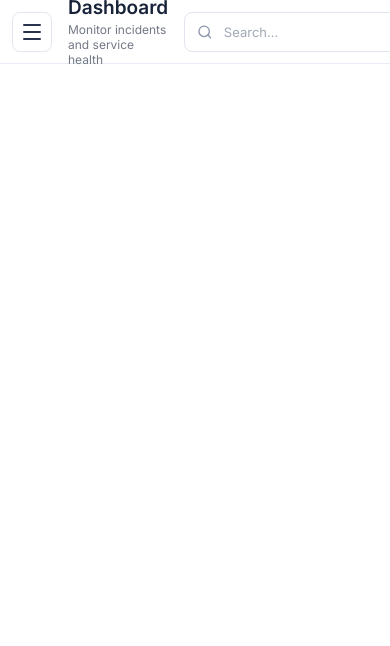
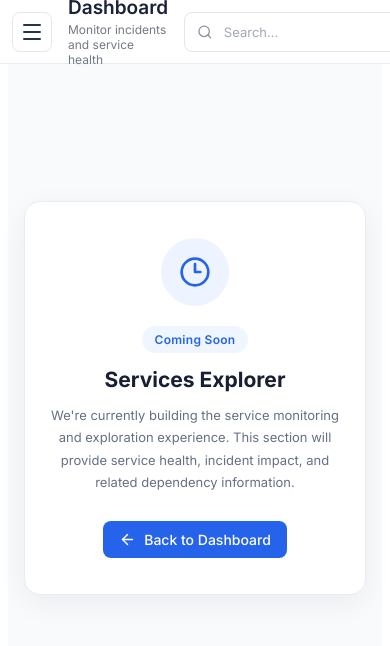
Before and after one commit to NaniGudivaka/incident-explorer, a React (Vite) app: page /services in a window 390 px wide. Shown: the top 646 px of the page. Built offline with nearby package versions, Linux system fonts and the light colour scheme; no server answers.

Commit message:
Adding new updates

```diff
--- a/src/App.jsx
+++ b/src/App.jsx
@@ -9,6 +9,8 @@ import SideBar from "./components/layout/SideBar";
 import Dashboard from "./components/dashboard/Dashboard";
 // import Skeleton from "./components/dashboard/common/Skeleton";
 import Incidents from "./pages/Incidents";
+
+import ComingSoon from "./components/dashboard/common/ComingSoon";
 
 function App() {
 
@@ -60,6 +62,76 @@ function App() {
           <Route path="/" element={<Dashboard />} />
           <Route path="/incidents" element={< Incidents />} />
 
+          <Route
+            path="/services"
+            element={
+              <ComingSoon
+                title="Services Explorer"
+                description="We're currently building the service monitoring and exploration experience. This section will provide service health, incident impact, and related dependency information."
+              />
+            }
+          />
+
+          <Route
+            path="/dependencies"
+            element={
+              <ComingSoon
+                title="Dependency Explorer"
+                description="This section will provide an interactive view of service dependencies and help trace how incidents can propagate across connected services."
+              />
+            }
+          />
+
+          <Route
+            path="/teams"
+            element={
+              <ComingSoon
+                title="Teams"
+                description="Team ownership and incident responsibility information will be available here."
+              />
+            }
+          />
+
+          <Route
+            path="/deployments"
+            element={
+              <ComingSoon
+                title="Deployments"
+                description="Deployment history and its relationship with incidents will be available here."
+              />
+            }
+          />
+
+          <Route
+            path="/databases"
+            element={
+              <ComingSoon
+                title="Databases"
+                description="Database health, usage, and service relationships will be explored here."
+              />
+            }
+          />
+
+          <Route
+            path="/environments"
+            element={
+              <ComingSoon
+                title="Environments"
+                description="Monitor incidents and services across development, staging, and production environments."
+              />
+            }
+          />
+
+          <Route
+            path="/reports"
+            element={
+              <ComingSoon
+                title="Reports"
+                description="Incident trends, service health metrics, and operational reports will be available here."
+              />
+            }
+          />
+
         </Routes>
 
       </div>
--- /dev/null
+++ b/src/components/dashboard/common/ComingSoon.jsx
@@ -0,0 +1,40 @@
+import { Clock3, ArrowLeft } from "lucide-react";
+import { useNavigate } from "react-router-dom";
+
+import "./styles/comingSoon.css";
+
+function ComingSoon({ title, description }) {
+  const navigate = useNavigate();
+
+  return (
+    <main className="coming-soon-page">
+
+      <div className="coming-soon-card">
+
+        <div className="coming-soon-icon">
+          <Clock3 size={32} />
+        </div>
+
+        <span className="coming-soon-badge">
+          Coming Soon
+        </span>
+
+        <h1>{title}</h1>
+
+        <p>{description}</p>
+
+        <button
+          className="coming-soon-back"
+          onClick={() => navigate("/")}
+        >
+          <ArrowLeft size={17} />
+          Back to Dashboard
+        </button>
+
+      </div>
+
+    </main>
+  );
+}
+
+export default ComingSoon;
--- /dev/null
+++ b/src/components/dashboard/common/styles/comingSoon.css
@@ -0,0 +1,154 @@
+.coming-soon-page {
+  min-height: calc(100vh - 72px);
+
+  display: flex;
+  align-items: center;
+  justify-content: center;
+
+  padding: 40px;
+  box-sizing: border-box;
+
+  background-color: #f8fafc;
+}
+
+
+.coming-soon-card {
+  width: 100%;
+  max-width: 520px;
+
+  display: flex;
+  flex-direction: column;
+  align-items: center;
+
+  padding: 48px 40px;
+
+  background-color: #ffffff;
+  border: 1px solid #e8edf5;
+  border-radius: 16px;
+
+  text-align: center;
+
+  box-shadow: 0 8px 30px rgba(15, 23, 42, 0.06);
+}
+
+
+.coming-soon-icon {
+  width: 68px;
+  height: 68px;
+
+  display: flex;
+  align-items: center;
+  justify-content: center;
+
+  margin-bottom: 20px;
+
+  border-radius: 50%;
+
+  background-color: #eef4ff;
+  color: #2563eb;
+}
+
+
+.coming-soon-badge {
+  display: inline-flex;
+  align-items: center;
+
+  padding: 6px 12px;
+
+  margin-bottom: 14px;
+
+  border-radius: 20px;
+
+  background-color: #eff6ff;
+  color: #2563eb;
+
+  font-size: 12px;
+  font-weight: 600;
+  letter-spacing: 0.3px;
+}
+
+
+.coming-soon-card h1 {
+  margin: 0 0 12px;
+
+  color: #172033;
+
+  font-size: 24px;
+  font-weight: 700;
+}
+
+
+.coming-soon-card p {
+  max-width: 420px;
+
+  margin: 0;
+
+  color: #667085;
+
+  font-size: 14px;
+  line-height: 1.7;
+}
+
+
+.coming-soon-back {
+  display: inline-flex;
+  align-items: center;
+  justify-content: center;
+  gap: 8px;
+
+  margin-top: 28px;
+  padding: 10px 16px;
+
+  border: none;
+  border-radius: 8px;
+
+  background-color: #2563eb;
+  color: #ffffff;
+
+  font-size: 14px;
+  font-weight: 500;
+
+  cursor: pointer;
+
+  transition:
+    background-color 0.2s ease,
+    transform 0.2s ease;
+}
+
+
+.coming-soon-back:hover {
+  background-color: #1d4ed8;
+  transform: translateY(-1px);
+}
+
+
+.coming-soon-back:active {
+  transform: translateY(0);
+}
+
+
+/* Mobile */
+
+@media (max-width: 600px) {
+
+  .coming-soon-page {
+    min-height: calc(100vh - 64px);
+    padding: 24px 16px;
+  }
+
+
+  .coming-soon-card {
+    padding: 36px 24px;
+  }
+
+
+  .coming-soon-card h1 {
+    font-size: 21px;
+  }
+
+
+  .coming-soon-card p {
+    font-size: 13px;
+  }
+
+}
```
